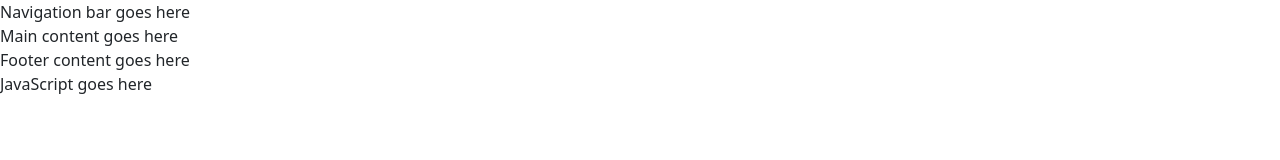
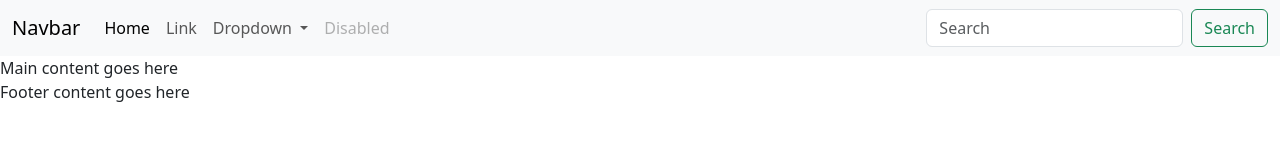
Before and after one commit to rubyjoyy/Fall-2024, a plain HTML site: page index.html in a window 1280 px wide. Drawn offline with nearby package versions, Linux system fonts and the light colour scheme.

Commit message:
Trying to make nav work

```diff
--- a/index.html
+++ b/index.html
@@ -18,9 +18,45 @@
 <body>
 
  <header>
-  <nav>
-    Navigation bar goes here
+
+  <!-- Begins Top Navbar -->
+  <nav class="navbar navbar-expand-lg bg-body-tertiary">
+    <div class="container-fluid">
+      <a class="navbar-brand" href="#">Navbar</a>
+      <button class="navbar-toggler" type="button" data-bs-toggle="collapse" data-bs-target="#navbarSupportedContent" aria-controls="navbarSupportedContent" aria-expanded="false" aria-label="Toggle navigation">
+        <span class="navbar-toggler-icon"></span>
+      </button>
+      <div class="collapse navbar-collapse" id="navbarSupportedContent">
+        <ul class="navbar-nav me-auto mb-2 mb-lg-0">
+          <li class="nav-item">
+            <a class="nav-link active" aria-current="page" href="#">Home</a>
+          </li>
+          <li class="nav-item">
+            <a class="nav-link" href="#">Link</a>
+          </li>
+          <li class="nav-item dropdown">
+            <a class="nav-link dropdown-toggle" href="#" role="button" data-bs-toggle="dropdown" aria-expanded="false">
+              Dropdown
+            </a>
+            <ul class="dropdown-menu">
+              <li><a class="dropdown-item" href="#">Action</a></li>
+              <li><a class="dropdown-item" href="#">Another action</a></li>
+              <li><hr class="dropdown-divider"></li>
+              <li><a class="dropdown-item" href="#">Something else here</a></li>
+            </ul>
+          </li>
+          <li class="nav-item">
+            <a class="nav-link disabled" aria-disabled="true">Disabled</a>
+          </li>
+        </ul>
+        <form class="d-flex" role="search">
+          <input class="form-control me-2" type="search" placeholder="Search" aria-label="Search">
+          <button class="btn btn-outline-success" type="submit">Search</button>
+        </form>
+      </div>
+    </div>
   </nav>
+    <!-- Ends Top Navbar -->
  </header>
 
 
@@ -32,8 +68,10 @@
   Footer content goes here
  </footer>
 
+ <!-- JavaScript goes here -->
  <div>
-  JavaScript goes here
+  <!-- Bootstrap JS CND -->
+  <script src="https://cdn.jsdelivr.net/npm/bootstrap@5.3.3/dist/js/bootstrap.bundle.min.js" integrity="sha384-YvpcrYf0tY3lHB60NNkmXc5s9fDVZLESaAA55NDzOxhy9GkcIdslK1eN7N6jIeHz" crossorigin="anonymous"></script>
  </div>
 
 
```
